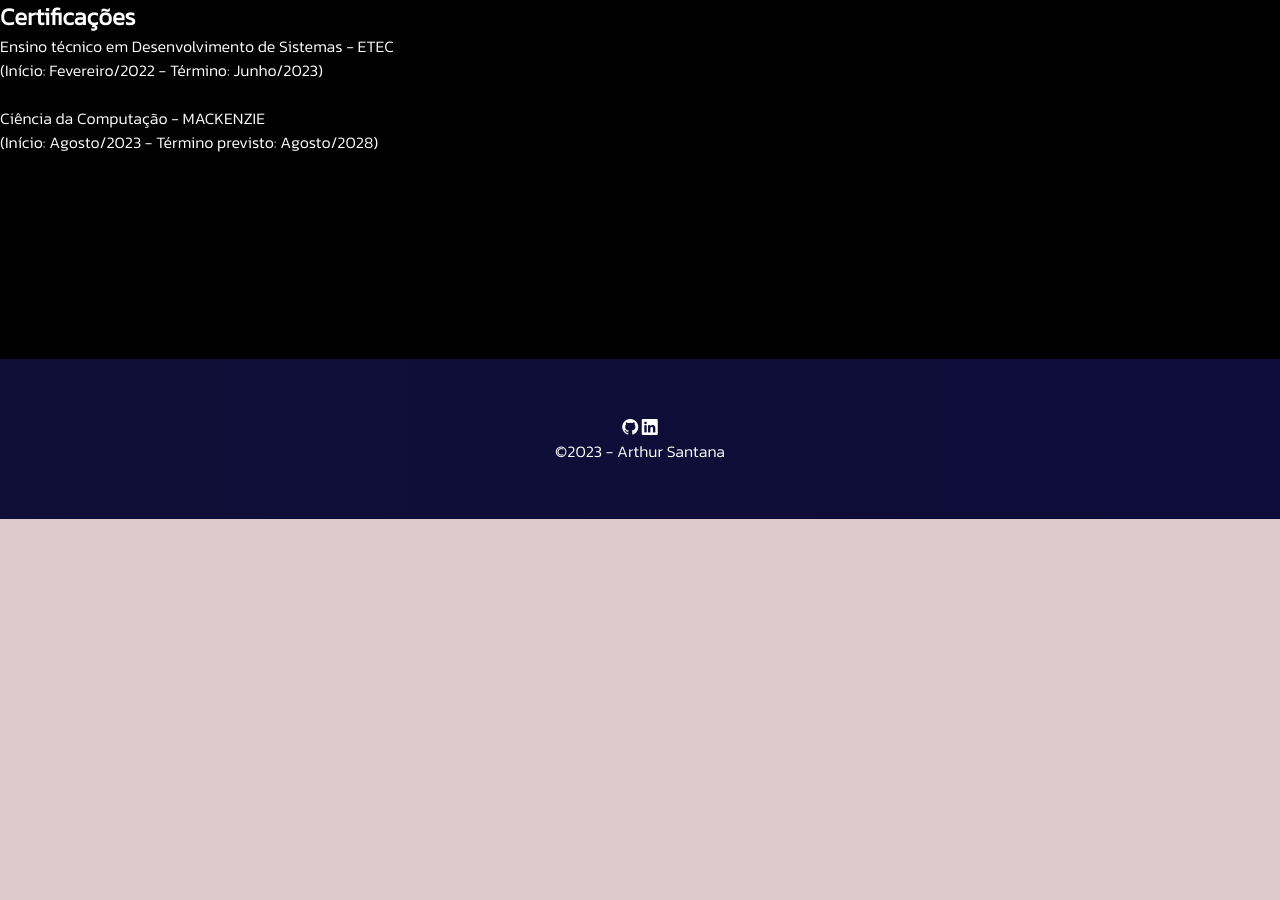
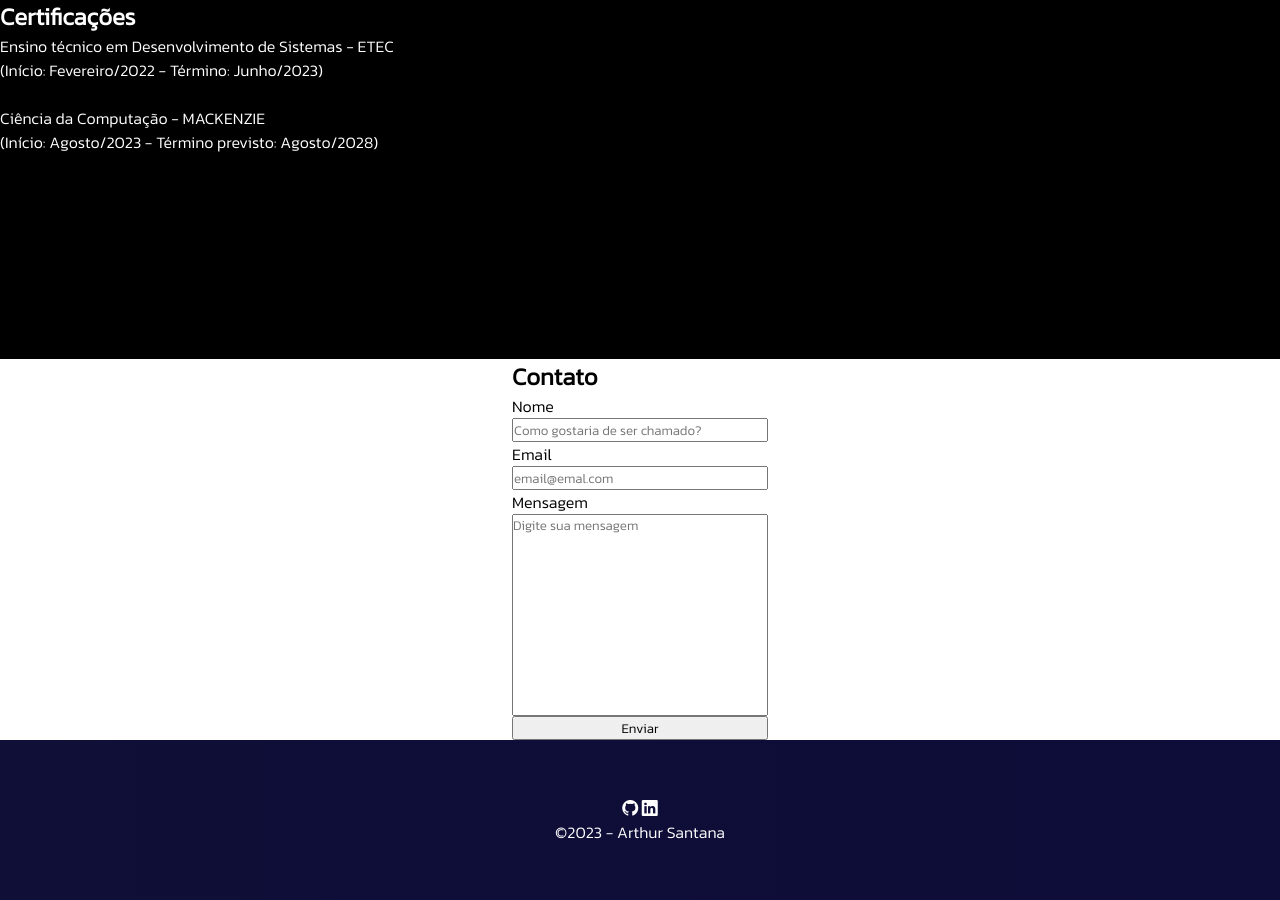
Before and after one commit to arthurmentado/arthurmentado, a PHP site: page /Portfolio/ in a window 1280 px wide. Shown: the part 2241-3141 px from the top of the page. Before the commit the page ends 2760 px from the top, so only its background shows below. Run offline with PHP 8.4, Linux system fonts and the light colour scheme; some web fonts are replaced.

Commit message:
adicionando o contato

```diff
--- a/index.php
+++ b/index.php
@@ -64,6 +64,21 @@
 
             </div>
         </section>
+        <section id="contato">
+            <form action="https://formsubmit.co/arthursantanatec@gmail.com" method="POST">
+                <h2>Contato</h2>
+                    <label for="nome">Nome</label>
+                    <input type="text" name="nome" id="nome" placeholder="Como gostaria de ser chamado?" require>
+                    <label for="email">Email</label>
+                    <input type="email" name="email" id="email" placeholder="email@emal.com" require>
+                    <label for="mensagem">Mensagem</label>
+                    <textarea name="message" id="mensagem" cols="30" rows="10" placeholder="Digite sua mensagem" require></textarea>
+                    <input type="hidden" name="_captcha" value="false">
+                    <input type="hidden" name="_next" value="http://localhost/Portfolio/obrigado.html">
+                    <input type="submit" value="Enviar">
+            </form>
+
+        </section>
     </main>
     <footer>
         <div>
--- a/style.css
+++ b/style.css
@@ -101,6 +101,19 @@ main{
     flex-direction: column;
     margin-bottom: 3vh;
 }
+#contato{
+    display: flex;
+    justify-content: center;
+    align-items: center;
+}
+#contato form{
+    display: flex;
+    flex-direction: column;
+    width: 20vw;
+}
+#contato form textarea{
+    resize: none;
+}
 footer{
     background-image: linear-gradient(to right, rgb(15, 15, 56), rgb(14, 12, 56));
     color: white;
```
Also changed, not shown: obrigado.html (added, +12 -0 lines).
